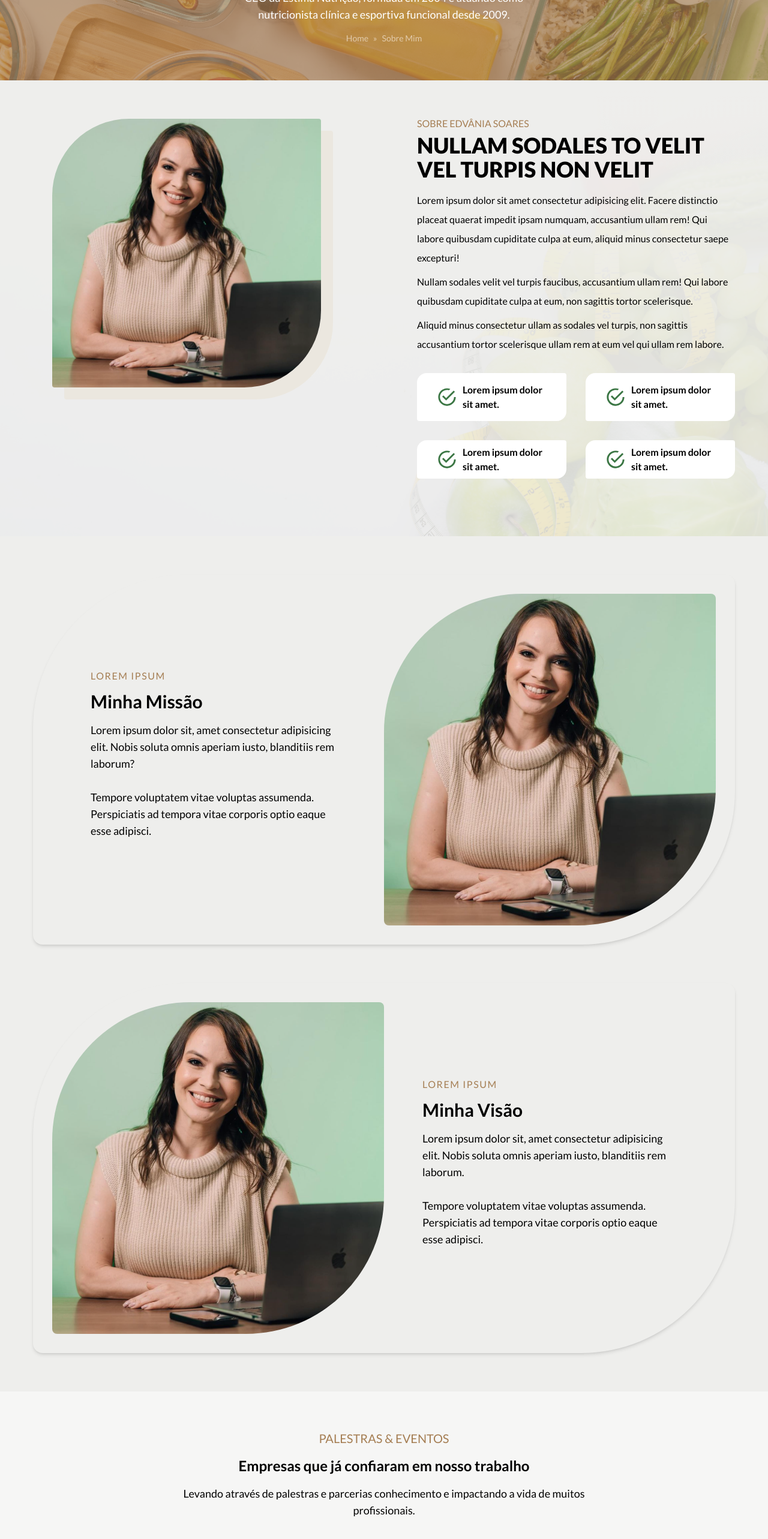
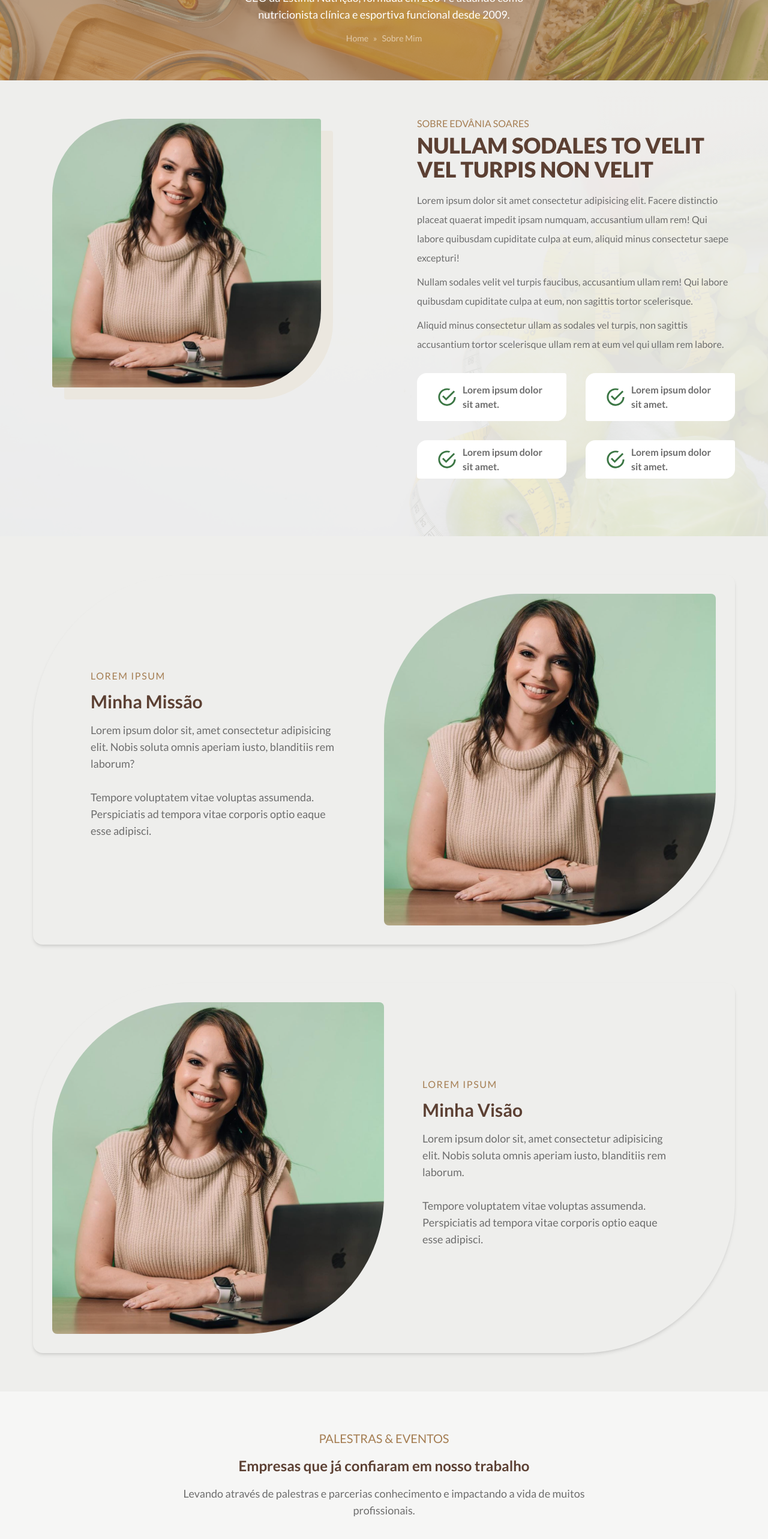
Before and after one commit to ArielSpencer/nutri-edvania-site, a Next.js app: page /sobre-mim in a window 1280 px wide. Shown: the part 230-2796 px from the top of the page at 60% size. Built offline with nearby package versions, Linux system fonts and the light colour scheme.

Commit message:
style: update text colors to use new title and writing classes

```diff
--- a/app/blog/page.jsx
+++ b/app/blog/page.jsx
@@ -41,7 +41,7 @@ const Blog = () => {
                 height={512}
                 className="w-full rounded-[4px] object-contain mb-4"
               />
-              <h2 className="text-2xl font-bold">{post.title}</h2>
+              <h2 className="text-2xl font-bold text-title">{post.title}</h2>
               <p className="py-4 text-justify pr-8">{post.excerpt}</p>
               <Link
                 href={`/blog/${post.slug}`}
--- a/components/about/CompaniesSection.jsx
+++ b/components/about/CompaniesSection.jsx
@@ -11,7 +11,7 @@ const CompaniesSection = () => {
   return (
     <section className="bg-background/50 py-16 text-center">
       <h2 className="text-xl text-secondary uppercase">Palestras & Eventos</h2>
-      <h3 className="text-2xl font-bold my-4">Empresas que já confiaram em nosso trabalho</h3>
+      <h3 className="text-2xl text-title font-bold my-4">Empresas que já confiaram em nosso trabalho</h3>
       <p className="text-writing text-lg mb-8 max-w-2xl mx-auto">
         Levando através de palestras e parcerias conhecimento e impactando a vida de muitos profissionais.
       </p>
--- a/components/about/MissionVisionSection.jsx
+++ b/components/about/MissionVisionSection.jsx
@@ -9,7 +9,7 @@ const MissionVisionSection = () => {
       <div className="flex flex-col md:flex-row items-center bg-background-light p-8 shadow-md rounded-[256px_16px]">
         <div className="md:w-1/2 p-16">
           <p className="text-secondary uppercase tracking-widest mb-2">Lorem Ipsum</p>
-          <h2 className="text-3xl font-bold text-writing mb-4">Minha Missão</h2>
+          <h2 className="text-3xl font-bold text-title mb-4">Minha Missão</h2>
           <p className="text-writing text-lg mb-6">
             Lorem ipsum dolor sit, amet consectetur adipisicing elit. Nobis soluta omnis aperiam iusto, blanditiis rem laborum? <br /><br />Tempore voluptatem vitae voluptas assumenda. Perspiciatis ad tempora vitae corporis optio eaque esse adipisci.
           </p>
@@ -31,7 +31,7 @@ const MissionVisionSection = () => {
 
         <div className="md:w-1/2 p-16">
           <p className="text-secondary uppercase tracking-widest mb-2">Lorem Ipsum</p>
-          <h2 className="text-3xl font-bold text-writing mb-4">Minha Visão</h2>
+          <h2 className="text-3xl font-bold text-title mb-4">Minha Visão</h2>
           <p className="text-writing text-lg mb-6">
             Lorem ipsum dolor sit, amet consectetur adipisicing elit. Nobis soluta omnis aperiam iusto, blanditiis rem laborum. <br /><br />Tempore voluptatem vitae voluptas assumenda. Perspiciatis ad tempora vitae corporis optio eaque esse adipisci.
           </p>
--- a/components/about/StorySection.jsx
+++ b/components/about/StorySection.jsx
@@ -25,7 +25,7 @@ const StorySection = () => {
             <span className="text-secondary text-md uppercase">
               <h1>Sobre Edvânia Soares</h1>
             </span>
-            <h2 className="text-4xl font-black uppercase mb-4">
+            <h2 className="text-4xl text-title font-black uppercase mb-4">
               Nullam sodales to velit vel turpis non velit
             </h2>
             <div className="flex flex-col pb-8 gap-2">
--- a/components/contact/ChooseUsSection.jsx
+++ b/components/contact/ChooseUsSection.jsx
@@ -27,7 +27,7 @@ const ChooseUsSection = () => {
 
       <div className="mb-12 uppercase">
         <p className="text-secondary font-semibold">Porque nos escolher?</p>
-        <h2 className="text-3xl text-black font-bold">{currentChoose.title}</h2>
+        <h2 className="text-3xl text-title font-bold">{currentChoose.title}</h2>
       </div>
 
       <div className="grid grid-cols-1 lg:grid-cols-3 gap-30 lg:gap-20 xl:gap-0 items-center w-full xl:w-[80vw]">
--- a/components/home/AboutSection.jsx
+++ b/components/home/AboutSection.jsx
@@ -26,7 +26,7 @@ const AboutSection = () => {
             <span className="text-secondary text-md uppercase">
               <h1>Sobre Edvânia Soares</h1>
             </span>
-            <h2 className="text-4xl font-black uppercase mb-4">
+            <h2 className="text-4xl font-black uppercase mb-4 text-title">
               Nullam sodales to velit vel turpis non velit
             </h2>
             <div className="flex flex-col gap-2">
--- a/components/home/BlogSection.jsx
+++ b/components/home/BlogSection.jsx
@@ -27,7 +27,7 @@ const BlogSection = () => {
     <section className="bg-background text-primary text-writing flex flex-col justify-center items-center py-16 gap-12">
       <div className="container w-[50vw] text-center mx-auto">
         <h2 className="text-xl text-secondary uppercase mb-4">Últimos Posts do Blog</h2>
-        <p className="text-2xl font-bold">
+        <p className="text-2xl font-bold text-title">
           Dicas e informações úteis para cuidar da sua saúde e bem-estar.
         </p>
       </div>
--- a/components/home/ContactSection.jsx
+++ b/components/home/ContactSection.jsx
@@ -72,7 +72,7 @@ const ContactSection = () => {
     <section className="flex flex-col lg:flex-row w-full min-h-[600px] bg-background text-writing">
 
       <div className="flex-1 bg-background-highlight p-8 lg:p-16 flex flex-col justify-center">
-        <h2 className="text-4xl text-secondary font-black uppercase mb-4">Entre em Contato</h2>
+        <h2 className="text-4xl text-title font-black uppercase mb-4">Entre em Contato</h2>
         <p className="text-xl">
           Preencha o formulário abaixo e entraremos em contato o mais breve possível.
         </p>
--- a/components/home/EbookSection.jsx
+++ b/components/home/EbookSection.jsx
@@ -27,7 +27,7 @@ const EbookSection = () => {
 
       <div className="mb-12 uppercase">
         <p className="text-secondary font-semibold">E-book</p>
-        <h2 className="text-3xl text-black font-bold">{currentEbook.title}</h2>
+        <h2 className="text-3xl text-title font-bold">{currentEbook.title}</h2>
       </div>
 
       <div className="grid grid-cols-1 lg:grid-cols-3 gap-30 lg:gap-20 xl:gap-0 items-center w-full xl:w-[80vw]">
--- a/components/home/MediaSection.jsx
+++ b/components/home/MediaSection.jsx
@@ -36,7 +36,7 @@ const MediaSection = () => {
         <h2 className="text-secondary text-md uppercase">
           Midias e Parcerias
         </h2>
-        <p className="text-4xl font-black uppercase mb-4">
+        <p className="text-4xl font-black uppercase mb-4 text-title">
           Lorem Ipsum
         </p>
       </div>
--- a/components/home/ServicesSection.jsx
+++ b/components/home/ServicesSection.jsx
@@ -32,7 +32,7 @@ const ServicesSection = () => {
     <section className="bg-background-light text-primary text-writing flex flex-col justify-center items-center py-16">
       <div className="container w-[50vw] text-center mx-auto mb-8">
         <h2 className="text-xl text-secondary uppercase mb-4">Serviços</h2>
-        <p className="text-2xl font-bold">
+        <p className="text-2xl font-bold text-title">
           Soluções estratégicas em nutrição para impulsionar empresas e capacitar profissionais com praticidade e resultados reais.
         </p>
       </div>
--- a/tailwind.config.mjs
+++ b/tailwind.config.mjs
@@ -24,7 +24,8 @@ const config = {
 			colors: {
 				primary: "#FFFFFF", // White
 				secondary: "#A57E53", // Camel
-				writing: "#000000", // Black
+				title: "#5C4033", // Coffee Brown
+				writing: "#6D6D6D", // Dim Gray
 				accent: {
 					DEFAULT: "#3B7644", // Fern Green
 					hover: "#E2CBAC", // Sand
```
